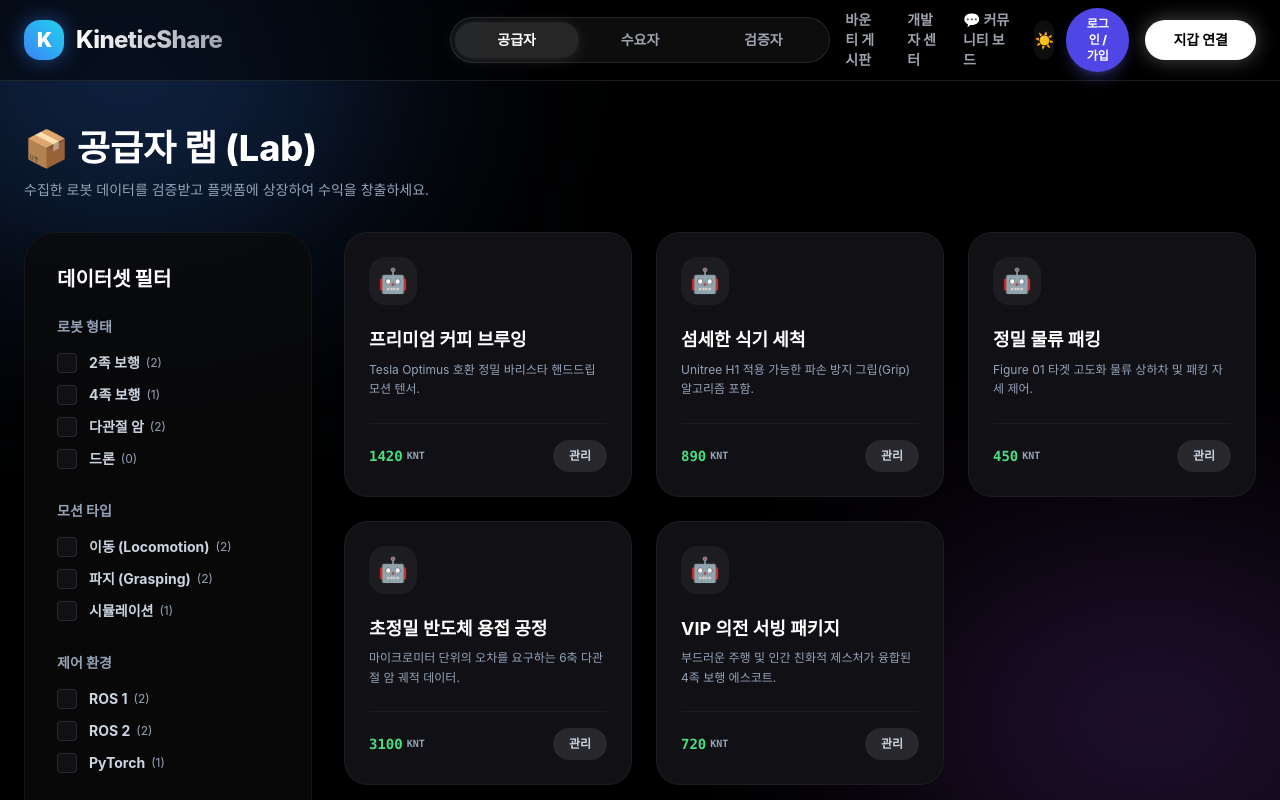
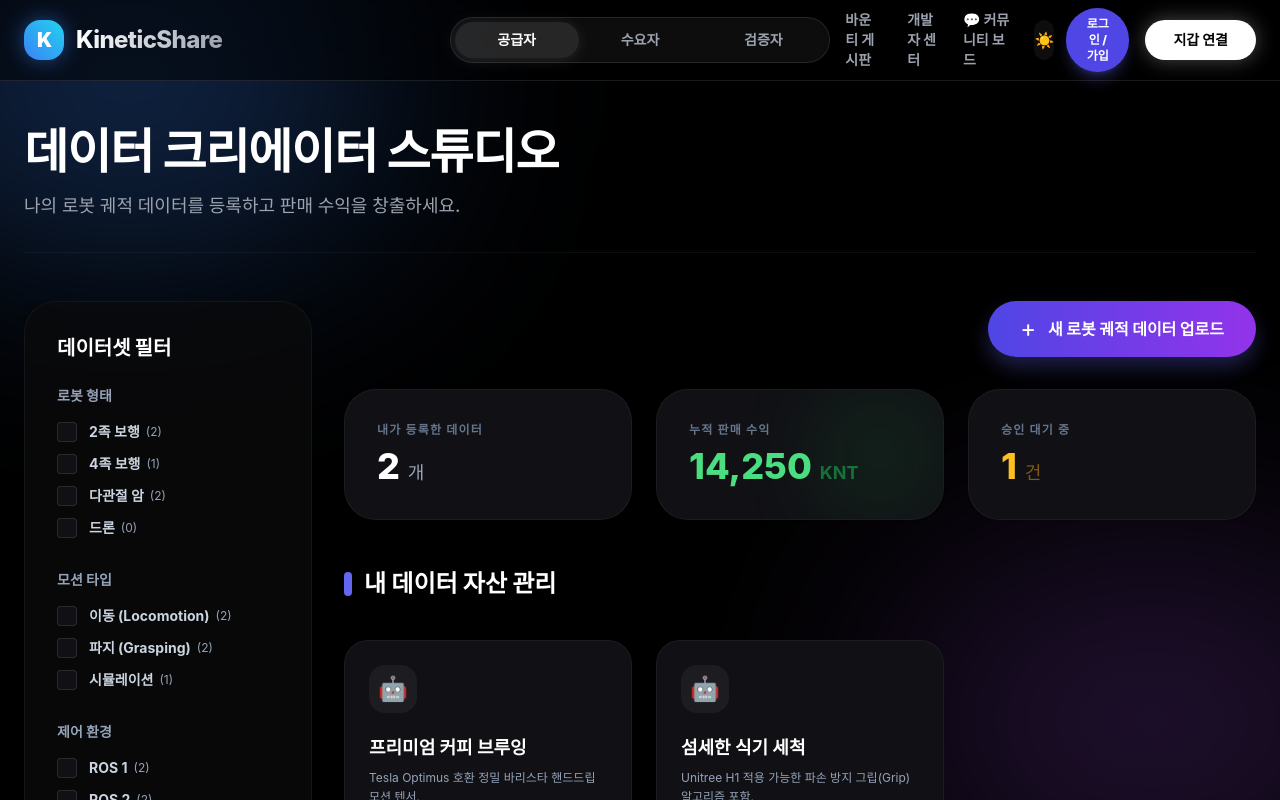
Before and after one commit to itsmin7-dotcom/kineticshare-web, a React (Vite) app: page /provider in a window 1280 px wide. Shown: the top 800 px of the page. Built offline with nearby package versions, Linux system fonts and the light colour scheme; no server answers.

Commit message:
feat: 공급자(provider) 뷰 - 데이터 크리에이터 스튜디오 UI로 전면 개편

```diff
--- a/src/pages/MarketExplorer.jsx
+++ b/src/pages/MarketExplorer.jsx
@@ -128,18 +128,21 @@ export default function MarketExplorer({ role, onNavigate }) {
     </div>
   );
 
+  // 공급자 뷰일 때는 내 에셋(일부)만 렌더링
+  const displayAssets = role === 'provider' ? filteredAssets.slice(0, 2) : filteredAssets;
+
   return (
-    <div className="animate-fade-in pb-12">
+    <div className="max-w-[1600px] mx-auto animate-fade-in relative z-10 min-h-[80vh]">
 
-      {/* 헤더 섹션 */}
-      <div className="mb-8">
-        <h1 className="text-3xl sm:text-4xl font-extrabold text-slate-900 dark:text-white mb-3 flex items-center gap-3">
-          {role === 'provider' ? '📦 공급자 랩 (Lab)' : '🛒 모션 마켓 (Market)'}
+      {/* 상단 헤더 컨텍스트 */}
+      <div className="mb-8 md:mb-12 border-b border-slate-200 dark:border-white/[0.05] pb-8">
+        <h1 className="text-4xl md:text-5xl font-extrabold tracking-tight text-slate-900 dark:text-white mb-4 transition-colors">
+          {role === 'provider' ? '데이터 크리에이터 스튜디오' : '글로벌 모션 에셋 마켓'}
         </h1>
-        <p className="text-slate-500 dark:text-slate-400 text-sm">
+        <p className="text-lg text-slate-500 dark:text-gray-400 max-w-2xl font-medium transition-colors">
           {role === 'provider'
-            ? '수집한 로봇 데이터를 검증받고 플랫폼에 상장하여 수익을 창출하세요.'
-            : '전 세계 최고 수준의 로봇 관절 모션 데이터를 탐색하고 다운로드하세요.'}
+            ? '나의 로봇 궤적 데이터를 등록하고 판매 수익을 창출하세요.'
+            : '검증된 로봇 모션 데이터를 탐색하고 즉시 라이선스를 획득하세요.'}
         </p>
       </div>
 
@@ -199,7 +202,39 @@ export default function MarketExplorer({ role, onNavigate }) {
             </div>
           )}
 
-          {filteredAssets.length === 0 ? (
+          {/* 공급자(Provider) 전용 스튜디오 UI 복원 */}
+          {role === 'provider' && (
+            <div className="mb-10">
+              <div className="flex justify-end mb-8">
+                <button className="px-8 py-4 rounded-full bg-gradient-to-r from-indigo-600 to-purple-600 text-white font-extrabold shadow-[0_10px_20px_rgba(99,102,241,0.3)] hover:shadow-[0_15px_30px_rgba(99,102,241,0.5)] hover:-translate-y-1 transition-all duration-300 flex items-center gap-3">
+                  <span className="text-2xl font-normal leading-none">+</span> 새 로봇 궤적 데이터 업로드
+                </button>
+              </div>
+
+              <div className="grid grid-cols-1 md:grid-cols-3 gap-6">
+                <div className="bg-white dark:bg-[#111115] border border-slate-200 dark:border-white/[0.05] rounded-[2rem] p-8 flex flex-col shadow-sm">
+                  <p className="text-xs font-bold text-slate-500 uppercase tracking-widest mb-2">내가 등록한 데이터</p>
+                  <p className="text-4xl font-extrabold text-slate-900 dark:text-white mt-auto">2 <span className="text-lg text-slate-400 font-medium">개</span></p>
+                </div>
+                <div className="bg-white dark:bg-[#111115] border border-slate-200 dark:border-white/[0.05] rounded-[2rem] p-8 flex flex-col relative overflow-hidden group shadow-sm">
+                  <div className="absolute top-0 right-0 w-32 h-32 bg-green-500/10 rounded-full blur-[40px] group-hover:bg-green-500/20 transition-colors"></div>
+                  <p className="text-xs font-bold text-slate-500 uppercase tracking-widest mb-2 relative z-10">누적 판매 수익</p>
+                  <p className="text-4xl font-extrabold text-green-600 dark:text-green-400 mt-auto relative z-10">14,250 <span className="text-lg font-bold text-green-700/50 dark:text-green-500/50">KNT</span></p>
+                </div>
+                <div className="bg-white dark:bg-[#111115] border border-slate-200 dark:border-white/[0.05] rounded-[2rem] p-8 flex flex-col shadow-sm">
+                  <p className="text-xs font-bold text-slate-500 uppercase tracking-widest mb-2">승인 대기 중</p>
+                  <p className="text-4xl font-extrabold text-amber-500 dark:text-amber-400 mt-auto">1 <span className="text-lg text-slate-400 font-medium text-amber-600/50 dark:text-amber-500/50">건</span></p>
+                </div>
+              </div>
+
+              <h3 className="text-2xl font-extrabold text-slate-900 dark:text-white mt-12 mb-6 flex items-center gap-3">
+                <div className="w-2 h-6 bg-indigo-500 rounded-full"></div>
+                내 데이터 자산 관리
+              </h3>
+            </div>
+          )}
+
+          {displayAssets.length === 0 ? (
             <div className="flex flex-col items-center justify-center min-h-[40vh] text-center bg-white/50 dark:bg-white/[0.02] rounded-3xl border border-slate-200 dark:border-white/[0.05]">
               <span className="text-5xl mb-4 block opacity-50">🔍</span>
               <h3 className="text-xl font-bold text-slate-700 dark:text-slate-300">조건에 맞는 에셋이 없습니다.</h3>
@@ -207,7 +242,7 @@ export default function MarketExplorer({ role, onNavigate }) {
             </div>
           ) : (
             <div className="grid grid-cols-1 sm:grid-cols-2 lg:grid-cols-2 xl:grid-cols-3 gap-6">
-              {filteredAssets.map(asset => (
+              {displayAssets.map(asset => (
                 <div
                   key={asset.id}
                   onClick={() => navigate(`/asset/${asset.id}`)}
@@ -235,7 +270,7 @@ export default function MarketExplorer({ role, onNavigate }) {
                       }}
                       className="text-xs font-bold px-4 py-2 rounded-full bg-slate-100 dark:bg-white/10 text-slate-600 dark:text-slate-300 hover:bg-indigo-600 hover:text-white transition-colors"
                     >
-                      {role === 'provider' ? '관리' : '구매'}
+                      {role === 'provider' ? '관리 / 수정' : '구매'}
                     </button>
                   </div>
                 </div>
```
